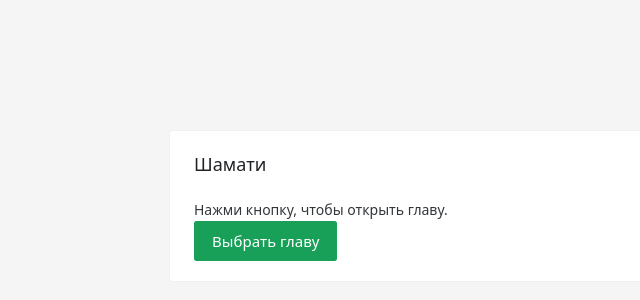
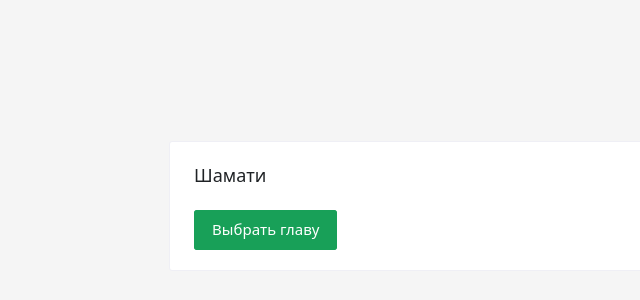
Before and after one commit to OpacumHub/shamati, a Vue app in the folder client/: page / in a window 1280 px wide. Shown: the part 194-494 px from the top of the page, without its empty margins (121-761 px from the left). Built offline with nearby package versions, Linux system fonts and the light colour scheme.

Commit message:
Блок 6B: кнопка грузит случайную главу через API

```diff
--- a/client/src/components/ChapterViewer.vue
+++ b/client/src/components/ChapterViewer.vue
@@ -1,13 +1,40 @@
 <script setup>
+import { ref } from 'vue'
+import axios from 'axios'
 import { NCard, NButton } from 'naive-ui'
+
+// реактивное состояние: сюда ляжет пришедшая глава (пока ничего = null)
+const chapter = ref(null)
+// флаг загрузки — чтобы показать "идёт запрос" и заблокировать кнопку
+const loading = ref(false)
+
+// метод: сходить на API за случайной главой
+async function loadChapter() {
+  loading.value = true                // начали загрузку
+  try {
+    const response = await axios.get('/api/chapters/random')
+    chapter.value = response.data     // кладём данные в реактивное состояние
+  } catch (error) {
+    console.error('Ошибка загрузки главы:', error)
+  } finally {
+    loading.value = false             // загрузка завершена (в любом случае)
+  }
+}
 </script>
 
 <template>
   <n-card title="Шамати" class="chapter-card">
-    <p>Нажми кнопку, чтобы открыть главу.</p>
-    <n-button type="primary" size="large">
+    <n-button
+      type="primary"
+      size="large"
+      :loading="loading"
+      @click="loadChapter"
+    >
       Выбрать главу
     </n-button>
+
+    <!-- временный вывод: покажем сырые данные, если глава загружена -->
+    <pre v-if="chapter" class="debug">{{ chapter }}</pre>
   </n-card>
 </template>
 
@@ -16,4 +43,13 @@ import { NCard, NButton } from 'naive-ui'
   max-width: 700px;
   width: 100%;
 }
+.debug {
+  margin-top: 16px;
+  padding: 12px;
+  background: #f0f0f0;
+  border-radius: 6px;
+  white-space: pre-wrap;
+  word-break: break-word;
+  font-size: 12px;
+}
 </style>
```
